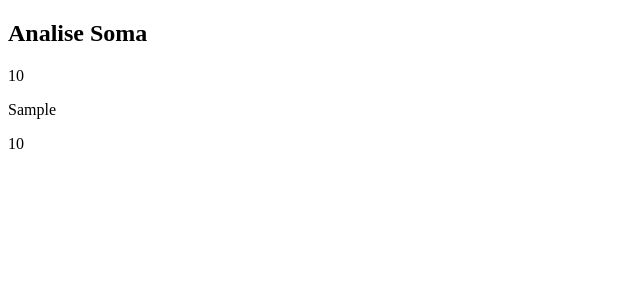
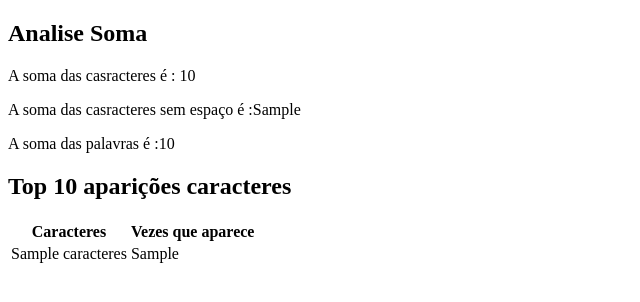
Before and after one commit to welbertFC/text_analysis_web, a Flask app: template templates/resposta.html in a window 1280 px wide. Shown: the top 302 px of the page, without its empty margins (0-640 px from the left). Run offline with Flask 2, Linux system fonts and the light colour scheme; the template is opened without the code that fills it: most values are stand-ins (such as "Sample title", 1, 10 or a date in 2020).

Commit message:
Analise de caracteres
top 10 de analise de caracteres

```diff
--- a/main.py
+++ b/main.py
@@ -1,38 +1,59 @@
 from flask import Flask, render_template, request, redirect, url_for
-
+from collections import Counter
 from Txt import Txt
 import Sum
-
+import Analytical_characters
 
 app = Flask(__name__)
 app.secret_key = 'senha'
+
+class Analise_caracteres():
+    def __init__(self, caracteres, vezes_que_aparece):
+        self.caracteres = caracteres
+        self.vezes_que_aparece = vezes_que_aparece
+
+
+caracteres = []
 
 
 @app.route('/')
 def index():
     return render_template('index.html')
 
-@app.route('/resposta' )
+
+@app.route('/resposta')
 def resposta():
     sum_character = request.args.get('sum_character')
     character_sem_espaco = request.args.get('character_sem_espaco')
     sum_palavras = request.args.get('sum_palavras')
 
-    return render_template('resposta.html',  sum_character = sum_character,
-                           character_sem_espaco = character_sem_espaco,
-                           sum_palavras = sum_palavras)
 
-@app.route('/analise_soma', methods = ['POST',])
+
+    return render_template('resposta.html', sum_character=sum_character,
+                           character_sem_espaco=character_sem_espaco,
+                           sum_palavras=sum_palavras,
+                           fequencia=caracteres)
+
+
+@app.route('/analise_soma', methods=['POST', ])
 def analise_soma():
+    #analise de soma
     texto = request.form['text']
     objeto_texto = Txt(texto)
     character_sem_espaco = Sum.Sum.sum_character_sem_espaco(objeto_texto)
     sum_character = Sum.Sum.sum_character(objeto_texto)
     sum_palavras = Sum.Sum.sum_palavras(objeto_texto)
 
-    return redirect(url_for('resposta',character_sem_espaco = character_sem_espaco,
-                            sum_character =  sum_character,
-                            sum_palavras = sum_palavras))
+    #anlise de frequencia de caracteres
+    character_frequency = Analytical_characters.AnalyticalCharacteres.character_frequency(objeto_texto)
+    for caractere, vezes_que_aparece in character_frequency:
+        analise = Analise_caracteres(caractere,vezes_que_aparece)
+        caracteres.append(analise)
+
+
+    return redirect(url_for('resposta', character_sem_espaco=character_sem_espaco,
+                            sum_character=sum_character,
+                            sum_palavras=sum_palavras))
 
 
 app.run(debug=True)
--- a/templates/resposta.html
+++ b/templates/resposta.html
@@ -2,6 +2,7 @@
 <html>
 
 <head>
+
  <meta charset='utf-8'>
  <meta http-equiv='X-UA-Compatible' content='IE=edge'>
  <title>Resposta</title>
@@ -10,14 +11,37 @@
 </head>
 
 <body>
-
  <div class="base">
   <div class="center">
    <h2>Analise Soma</h2>
 
-   <p>{{sum_character}}</p>
-   <p>{{character_sem_espaco}}</p>
-   <p>{{sum_palavras}}</p>
+   <p> A soma das casracteres é : {{sum_character}}</p>
+   <p> A soma das casracteres sem espaço é :{{character_sem_espaco}}</p>
+   <p> A soma das palavras é :{{sum_palavras}}</p>
+   <h2>Top 10 aparições caracteres</h2>
+     <table class="table table-striped table-responsive table-bordered">
+            <thead class="thead-default">
+                <tr>
+                    <th>Caracteres</th>
+                    <th>Vezes que aparece</th>
+
+                </tr>
+            </thead>
+            <tbody>
+            {% for c in fequencia %}
+                <tr>
+                    <td>{{c.caracteres}}</td>
+                    <td>{{c.vezes_que_aparece}}</td>
+
+                </tr>
+            {% endfor %}
+            </tbody>
+        </table>
+    </tbody>
+
+
+
+
   </div>
  </div>
 
```
Also changed, not shown: Analytical_characters.py (+8 -5 lines).
